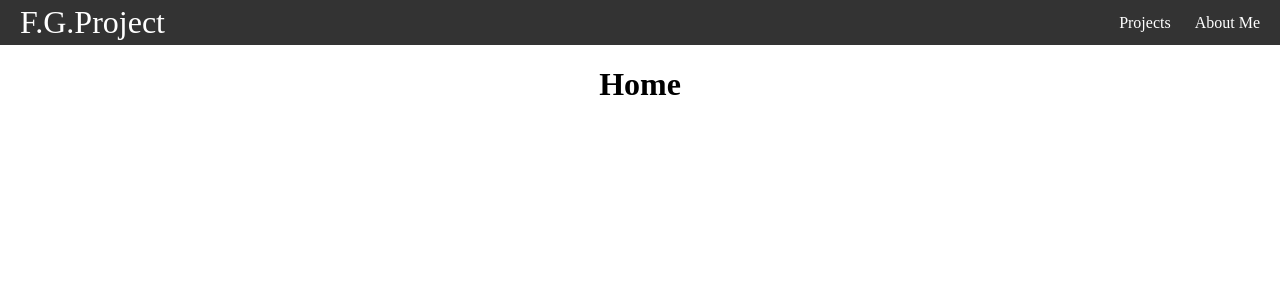
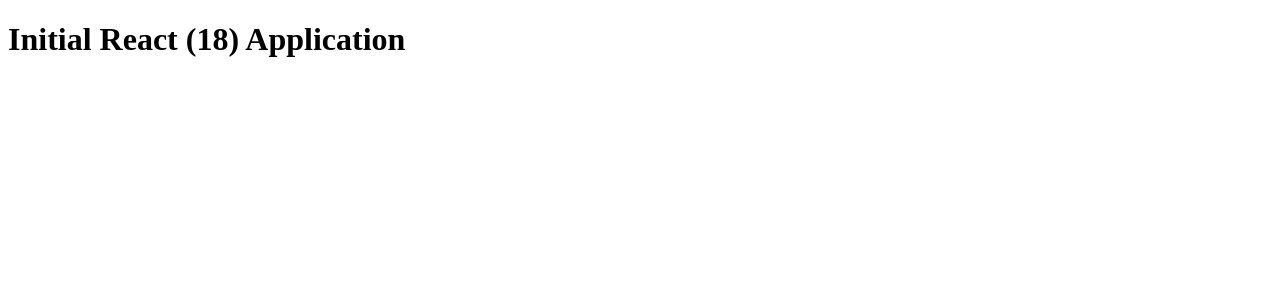
Before and after one commit to Flavien-Gascard/fg-project, a React (Create React App) app: page / in a window 1280 px wide. Shown: the top 300 px of the page. Built offline with nearby package versions, Linux system fonts and the light colour scheme.

Commit message:
Initial - blank slate

```diff
--- a/package.json
+++ b/package.json
@@ -8,6 +8,7 @@
     "@testing-library/user-event": "^13.5.0",
     "react": "^18.3.1",
     "react-dom": "^18.3.1",
+    "react-icons": "^5.2.1",
     "react-scripts": "5.0.1",
     "web-vitals": "^2.1.4"
   },
--- a/src/App.js
+++ b/src/App.js
@@ -1,28 +1,11 @@
+import React from 'react'
 
-import NavBar from './components/NavBar';
-import About from './pages/About';
-import Projects from './pages/Projects';
-import Home from './pages/Home';
-
-function App() {
-  // Switch statement to define our paths manually
-  let component
-  switch (window.location.pathname) {
-    case "/projects": component = <Projects />
-      break
-    case "/about": component = <About />
-      break
-    case "/": component = <Home />
-      break
-    default: component = <Home />
-
-  }
+const App = () => {
   return (
-    <>
-      <NavBar />
-      <div className="container">{component}</div>
-    </>
-  );
+    <div>
+      <h1>Initial React (18) Application </h1>
+    </div>
+  )
 }
 
-export default App;
+export default App
--- a/src/components/NavBar.js
+++ /dev/null
@@ -1,24 +0,0 @@
-import React from 'react';
-
-
-function NavBar() {
-
-
-
-
-  return (
-    <nav className ="nav">
-      <a href="/" className ="site-title">F.G.Project</a>
-      <ul>
-        <li>
-        <a href="/projects" className="active">Projects</a>
-        </li>
-        <li>
-        <a href="/about">About Me</a>
-        </li>
-      </ul>
-    </nav>
-  )
-}
-
-export default NavBar
--- a/src/index.css
+++ /dev/null
@@ -1,13 +0,0 @@
-body {
-  margin: 0;
-  font-family: -apple-system, BlinkMacSystemFont, 'Segoe UI', 'Roboto', 'Oxygen',
-    'Ubuntu', 'Cantarell', 'Fira Sans', 'Droid Sans', 'Helvetica Neue',
-    sans-serif;
-  -webkit-font-smoothing: antialiased;
-  -moz-osx-font-smoothing: grayscale;
-}
-
-code {
-  font-family: source-code-pro, Menlo, Monaco, Consolas, 'Courier New',
-    monospace;
-}
--- a/src/index.js
+++ b/src/index.js
@@ -1,11 +1,18 @@
 import React from 'react';
-import ReactDOM from 'react-dom/client';
-import './styles.css';
+import { createRoot } from 'react-dom/client';
 import App from './App';
 
-const root = ReactDOM.createRoot(document.getElementById('root'));
-root.render(
-  <React.StrictMode>
-    <App />
-  </React.StrictMode>
-);
+const container = document.getElementById('root');
+const root = createRoot(container); // createRoot(container!) if you use TypeScript
+root.render(<App />);
+
+/*
+Explanation
+Import createRoot: Instead of using ReactDOM.render, you import createRoot from react-dom/client.
+Create a Root Container: You call createRoot with the container element (document.getElementById('root')).
+Render the App: Use the render method on the created root to render your application.
+
+Additional Considerations
+StrictMode: Wrapping your <App /> component with <React.StrictMode> is recommended as it helps highlight potential problems in your application.
+Concurrent Features: React 18 introduces concurrent features which allow React to prepare multiple versions of your UI at the same time. This is the foundation for upcoming features like automatic batching, transitions, and more.
+*/
--- a/src/pages/About.js
+++ /dev/null
@@ -1,8 +0,0 @@
-import React from 'react'
-
-function About() {
-  return  <h1>About Me</h1>
-
-}
-
-export default About
--- a/src/pages/Home.js
+++ /dev/null
@@ -1,9 +0,0 @@
-import React from 'react'
-
-
-function Home() {
-  return <h1>Home</h1>
-
-}
-
-export default Home
--- a/src/pages/Projects.js
+++ /dev/null
@@ -1,7 +0,0 @@
-import React from 'react'
-
-function Projects() {
-  return <h1>Projects</h1>
-}
-
-export default Projects
--- a/src/styles.css
+++ /dev/null
@@ -1,52 +0,0 @@
-* {
-    box-sizing: border-box;
-}
-
-body {
-    margin: 0;
-}
-
-.container {
-    margin: 1rem;
-    text-align: center;
-
-}
-
-.site-title {
-    font-size: 2rem;
-}
-
-.nav {
-    background-color: #333;
-    color: white;
-    display: flex;
-    justify-content: space-between;
-    align-items: center;
-    gap: 2rem;
-    padding: 0 1rem;
-}
-
-.nav ul {
-    padding: 0;
-    margin: 0;
-    list-style: none;
-    display: flex;
-    gap: 1rem;
-}
-
-.nav a {
-    color: inherit;
-    text-decoration: none;
-    height: 100%;
-    display: flex;
-    align-items: center;
-    padding: .25rem;
-}
-
-.nav li.active {
-background-color: #555;
-}
-
-.nav li:hover {
-    background-color: #777;
-}
```
Also changed, not shown: src/App.css (deleted, +0 -38 lines), 1 other file (tests, documents, lock files or other folders).
